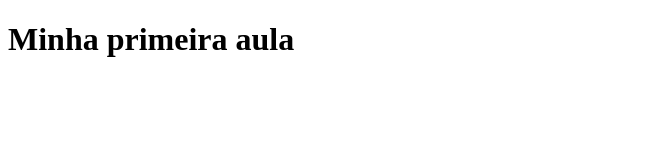
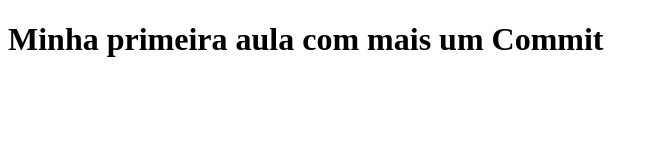
Before and after one commit to malheirovieira/Front-end, a plain HTML site: page index.html in a window 1280 px wide. Shown: the whole page, without its empty margins (0-659 px from the left). Drawn offline with Linux system fonts and the light colour scheme.

Commit message:
Teste de atualização de dados no commit

```diff
--- a/index.html
+++ b/index.html
@@ -7,7 +7,7 @@
 </head>
 <body>
     <h1>
-        Minha primeira aula
+        Minha primeira aula com mais um Commit
     </h1>
 
 </body>
```
